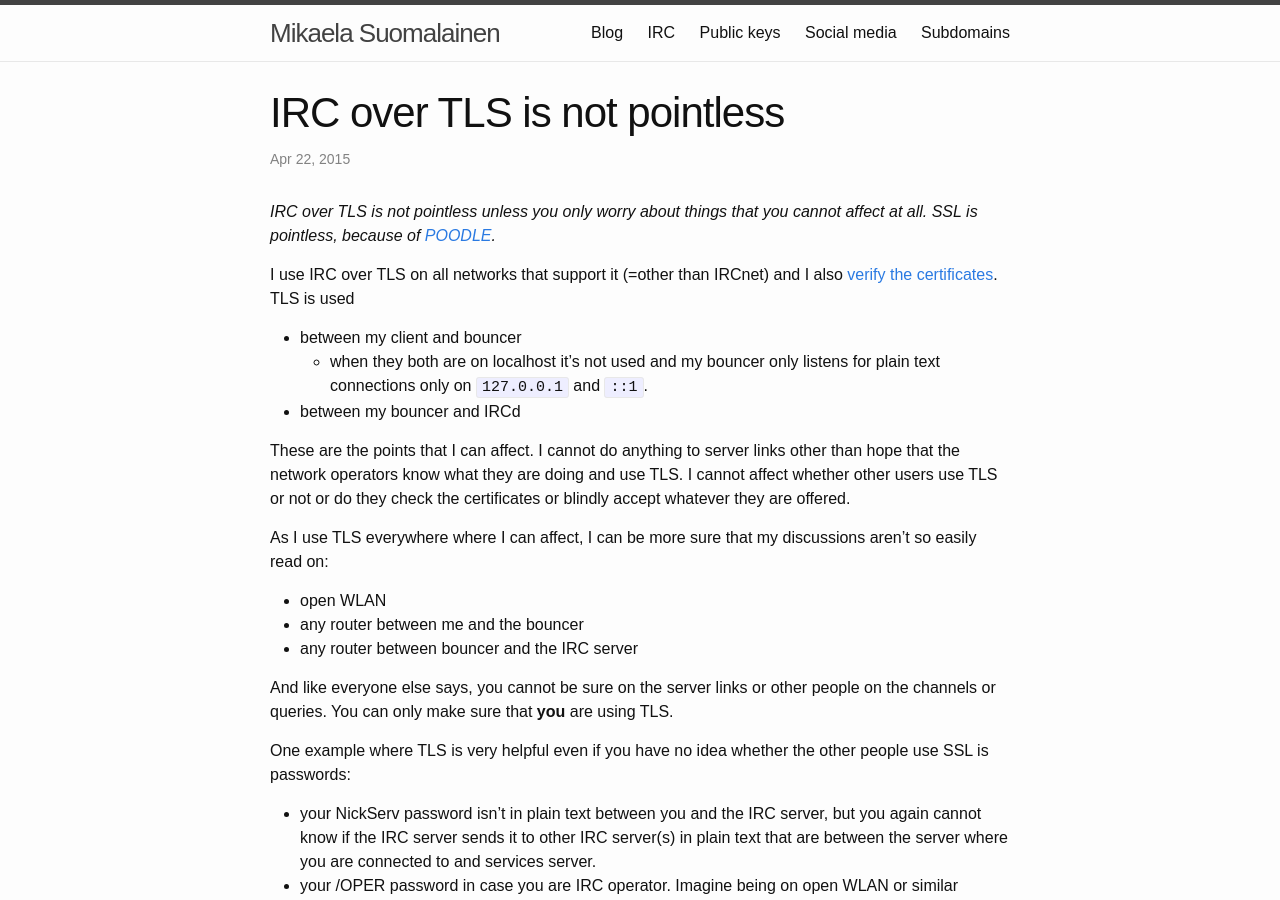
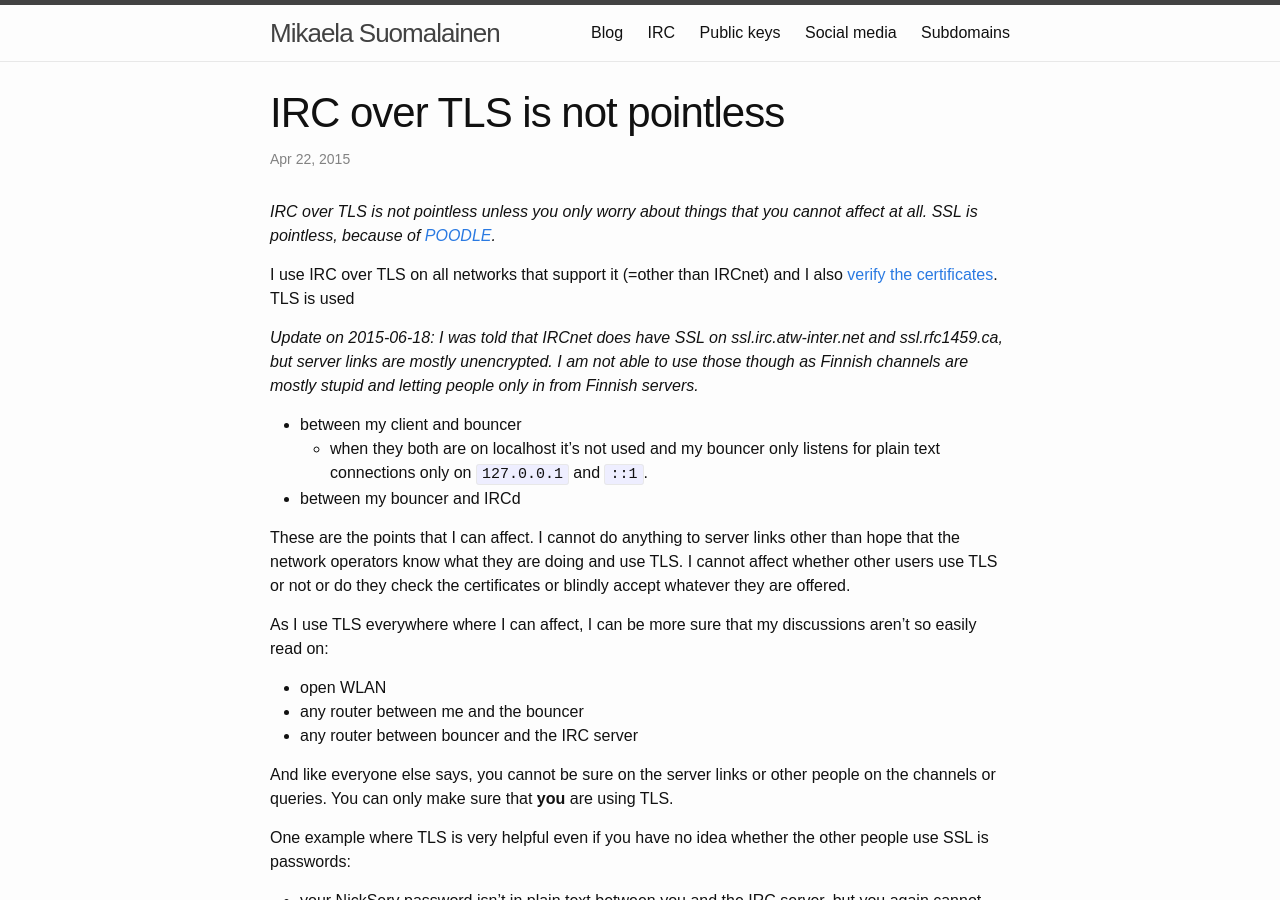
Before and after one commit to Mikaela/mikaela.github.io, a Jekyll site: the page built from _posts/2015-04-22-IRC-over-TLS.md, in a window 1280 px wide and 900 px high. Built offline with Jekyll 4.4.1, drawn with Linux system fonts in a browser that asks for light colours; Markdown is read by kramdown in place of the engine named in the settings; comment, search, counter and statistics services are not loaded.

Commit message:
IRC over TLS: IRCnet does have SSL (on two servers)

```diff
--- a/_posts/2015-04-22-IRC-over-TLS.md
+++ b/_posts/2015-04-22-IRC-over-TLS.md
@@ -14,6 +14,11 @@ cannot affect at all. SSL is pointless, because of [POODLE].*
 
 I use IRC over TLS on all networks that support it (=other than IRCnet)
 and I also [verify the certificates]. TLS is used
+
+*Update on 2015-06-18: I was told that IRCnet does have SSL on
+ssl.irc.atw-inter.net and ssl.rfc1459.ca, but server links are mostly
+unencrypted. I am not able to use those though as Finnish channels are
+mostly stupid and letting people only in from Finnish servers.*
 
 * between my client and bouncer
     * when they both are on localhost it's not used and my bouncer only
```
